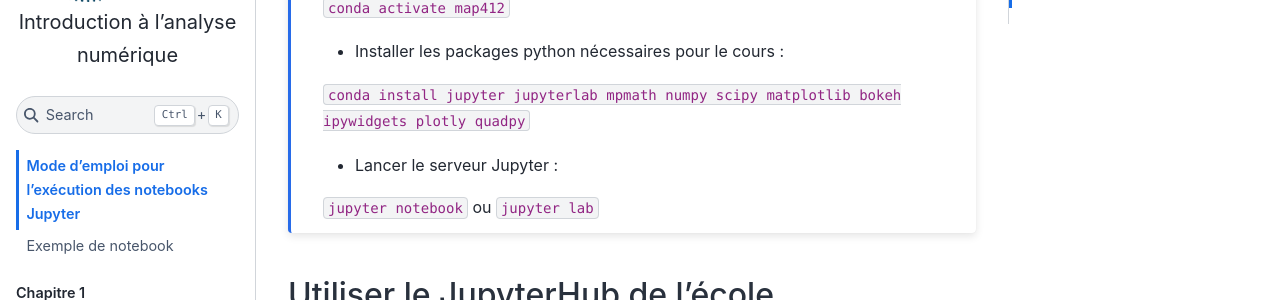
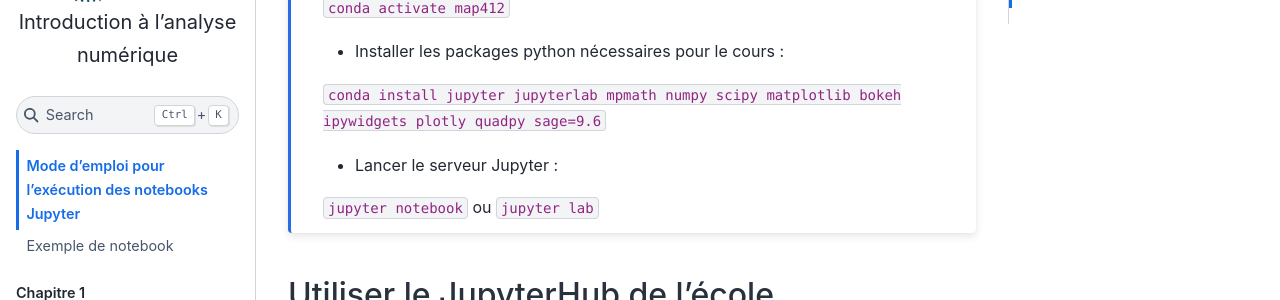
Before and after one commit to hpc-maths/jb_2023_2024, a Jupyter Book: the page built from content/mode_emploi.md, in a window 1280 px wide and 900 px high, scrolled down 523 px. Shown: the part 147-447 px from the top of the window. Built offline with Jupyter Book 1.0.4 settings and Sphinx 7.4.7 and the Sphinx Book theme 1.1.4, drawn with Linux system fonts in a browser that asks for light colours; pages that are not in the unit, such as notebooks, are missing from menus; comment, search, counter and statistics services are not loaded.

Commit message:
Modifications mineures dans mode_emploi.md

```diff
--- a/content/mode_emploi.md
+++ b/content/mode_emploi.md
@@ -23,7 +23,7 @@ Pour ce mode, il suffit de télécharger les notebooks Jupyter depuis ce site et
 
 - Installer les packages python nécessaires pour le cours :
 
-`conda install jupyter jupyterlab mpmath numpy scipy matplotlib bokeh ipywidgets plotly quadpy`
+`conda install jupyter jupyterlab mpmath numpy scipy matplotlib bokeh ipywidgets plotly quadpy sage=9.6`
 
 
 - Lancer le serveur Jupyter :
```
